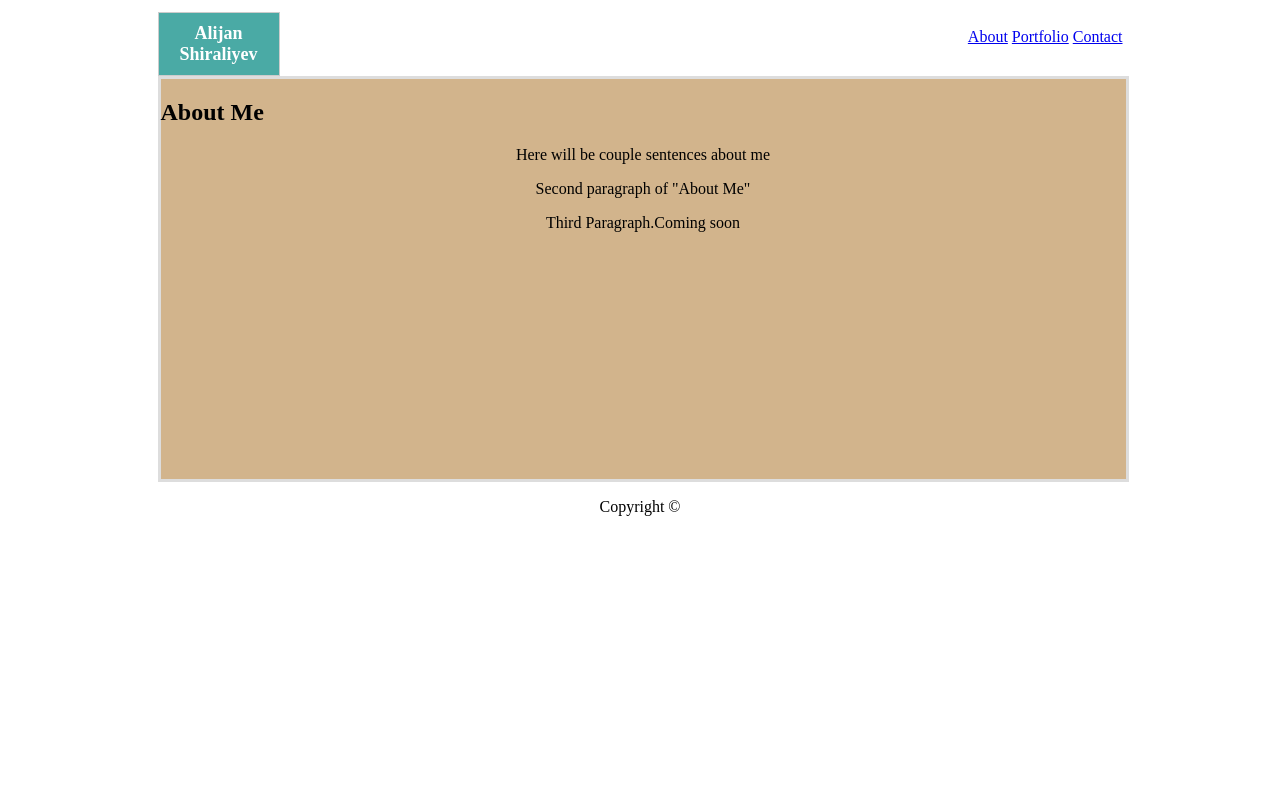
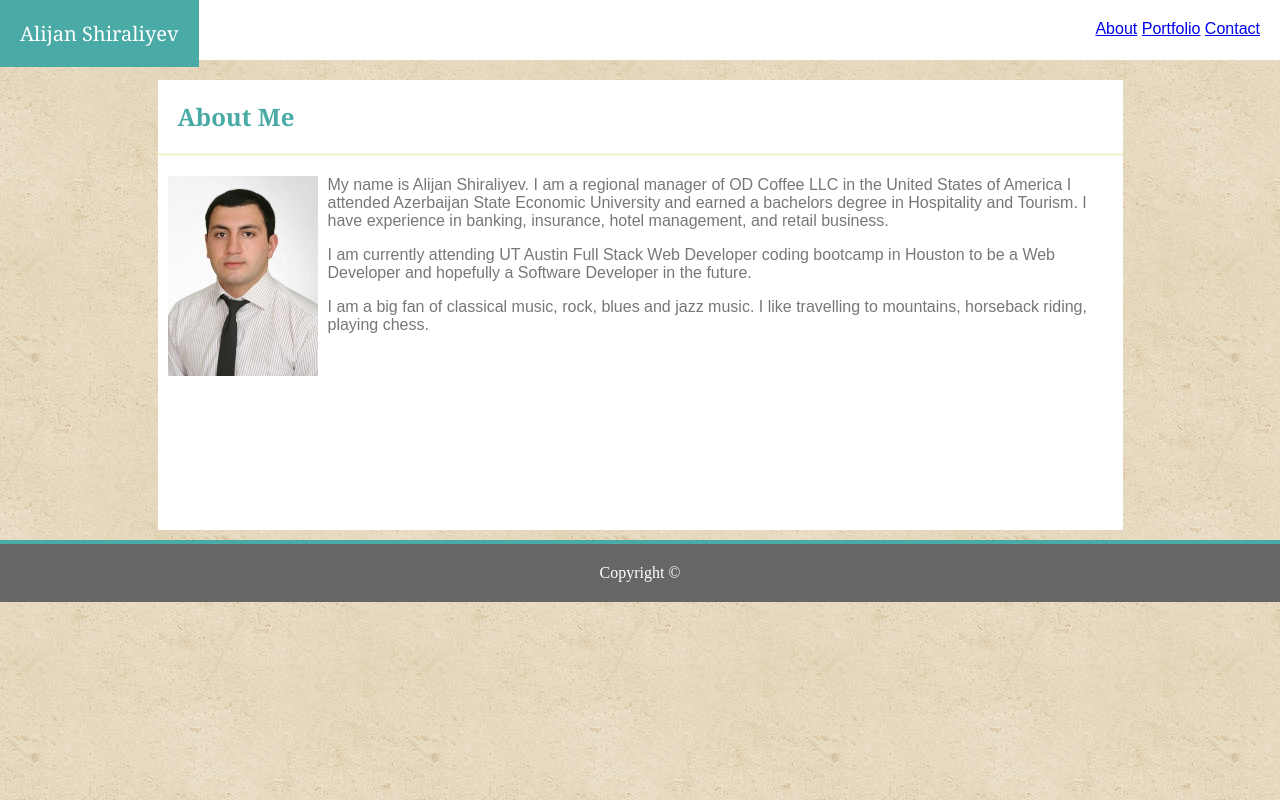
Before and after one commit to alijan312/alijan312.github.io, a plain HTML site: page index.html in a window 1280 px wide. Drawn offline with Linux system fonts and the light colour scheme.

Commit message:
initial site files incomplete

```diff
--- a/assets/css/style.css
+++ b/assets/css/style.css
@@ -1,56 +1,69 @@
 body {
-    width: 965px;
-    margin: auto;
+    margin: 0;
+    background: url("../images/vintage-concrete.png");
 }
+
+header {
+    background-color: #ffffff;
+    height: 60px;
+}
+
+#name {
+    background-color: #4aaaa5;
+    float: left;
+    color: #ffffff;
+    font-size: 20px;
+    padding: 20px;
+    font-family: Georgia, 'Times New Roman', Times, serif;
+}
+
+#nav {
+    float: right;
+    padding: 20px;
+    font-family: Arial, Helvetica, sans-serif;
+}
+
 h1 {
-    background-color: #4aaaa5;
-    border: solid 1px #cccccc;
-    color: #ffffff;
-    padding: 10px;
-    width: 100px;
-    font-size: 18px;
-    text-align: center;
-    margin-bottom: 0px;
+    color: #4aaaa5;
+    padding: 20px;
+    border-bottom: solid 3px;
+    border-color: beige;
+    font-family: Georgia, 'Times New Roman', Times, serif;
 
 }
 
-#container {
-    width: 965px;
-    background-color: #ffffff;
+img {
+    float: left;
+    margin-right: 10px;
+    margin-left: 10px;
+
 }
 
-#nav {
-    background-color:#ffffff;
-    float: right;
+#main {
+    clear: both;
+    background-color: #ffffff;
+    width: 965px;
+    margin: auto;
+    height: 450px;
+    margin-bottom: 10px;
 }
 
-ul {
-    list-style-type: none;
-}
+footer {
+    background-color: #666666;
+    padding: 20px;
+    text-align: center;
+    color: #ffffff;
+    border-top: solid 4px;
+    border-color: #4aaaa5;
 
-li {
-    display: inline;
-}
-
-#content {
-    background-color: tan;
-    border: solid #dddddd;
-    clear: both;
-    width: 965px;
-    height: 400px;
 
 }
 
 p {
-    text-align: center;
+    color: #777777;
+    font-family: Arial, Helvetica, sans-serif;
 }
 
-h2 {
+#contact {
 
 }
-
-img {
-    width: 200px;
-    height: 200px;
-    float: left;
-}
--- a/index.html
+++ b/index.html
@@ -9,29 +9,37 @@
     <script src="main.js"></script>
 </head>
 <body>
-    <div id="container">
-        <ul id="nav">
-            <li><a href="index.html">About</a></li>
-            <li><a href="portfolio.html">Portfolio</a></li>
-            <li><a href="contact.html">Contact</a></li>
-        </ul>
+    <header>
+        <div id="name">Alijan Shiraliyev</div>
+        <div id="nav">
+            <a href="index.html">About</a>
+            <a href="portfolio.html">Portfolio</a>
+            <a href="contact.html">Contact</a>
+        </div>
+    </header>
 
-        <div id="header">
-            <h1>Alijan Shiraliyev</h1>
-        </div>
+    <section id="main">
+        <h1>About Me</h1>
+        <p>
+            <img src="./assets/images/IMG_0215 (480x640) (150x200).jpg" alt=" Alijan Shiraliyev">
+            My name is Alijan Shiraliyev. I am a regional manager of OD Coffee LLC in the United States of America
+            I attended Azerbaijan State Economic University and earned a bachelors degree in Hospitality and Tourism.
+            I have experience in banking, insurance, hotel management, and retail business.
 
-        <div id="content">
-            <h2>About Me</h2>
-            <p>Here will be couple sentences about me</p>
-            <p>Second paragraph of "About Me"</p>
-            <p>Third Paragraph.Coming soon</p>
-         </div>
+        </p>
+        <p>
+            I am currently attending UT Austin Full Stack Web Developer coding bootcamp in Houston to be a Web Developer
+            and hopefully a Software Developer in the future.
 
-         <div id="footer">
-             <p id="copyright">Copyright &copy;</p>
-         </div>
-    </div>
+        </p>
 
+        <p>
+            I am a big fan of classical music, rock, blues and jazz music. I like travelling to mountains, horseback riding, playing chess.
+        </p>
+    </section>
 
+    <footer>
+        Copyright &copy;
+    </footer>
 </body>
 </html>
```
Also changed, not shown: contact.html (+31 -0 lines), portfolio.html (+30 -0 lines), assets/images/IMG_0215 (480x640) (150x200).jpg (added), assets/images/IMG_0215.JPG (deleted).
